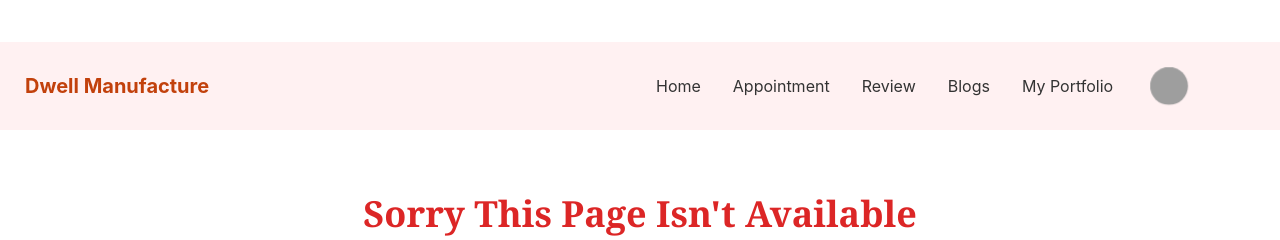
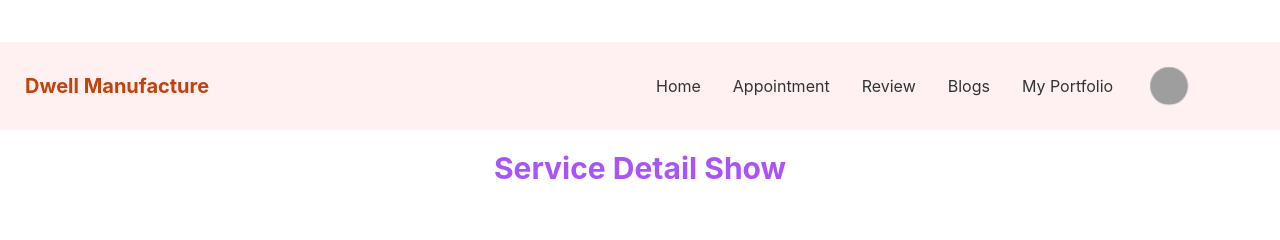
Before and after one commit to sabbir-hossen66/manufacturer-client-side, a React (Create React App) app: page /purchase in a window 1280 px wide. Shown: the top 240 px of the page. Built offline with nearby package versions, Linux system fonts and the light colour scheme; grey boxes are pictures that could not be loaded.

Commit message:
buy now button convert a link button

```diff
--- a/src/App.js
+++ b/src/App.js
@@ -5,6 +5,7 @@ import Error from './Pages/Error/Error';
 import Home from './Pages/Home/Home';
 import Title from './Pages/Home/Title/Title';
 import MyPortfolio from './Pages/MyPortfolio/MyPortfolio';
+import Purchase from './Pages/Purchase/Purchase';
 import Footer from './Pages/Shared/Footer';
 import Navbar from './Pages/Shared/Navbar';
 
@@ -17,6 +18,8 @@ function App() {
         <Route path='/' element={<Home></Home>}>Home</Route>
         <Route path='/blogs' element={<Blogs></Blogs>}></Route>
         <Route path='/my' element={<MyPortfolio></MyPortfolio>}></Route>
+        <Route path='/purchase' element={<Purchase></Purchase>}></Route>
+
         <Route path='*' element={<Error></Error>}></Route>
       </Routes>
 
--- a/src/Pages/Home/Service.js
+++ b/src/Pages/Home/Service.js
@@ -1,4 +1,6 @@
 import React from 'react';
+import { Link } from 'react-router-dom';
+import Purchase from '../Purchase/Purchase';
 
 
 const Service = ({ service }) => {
@@ -16,7 +18,7 @@ const Service = ({ service }) => {
                 <p>Q-Available: {quantityAvailable}</p>
 
                 <div class="card-actions">
-                    <button class="btn btn-primary">Buy Now</button>
+                    <Link to='purchase' element={<Purchase></Purchase>}> <button class="btn btn-primary">Buy Now</button></Link>
                 </div>
             </div>
         </div>
--- /dev/null
+++ b/src/Pages/Purchase/Purchase.js
@@ -0,0 +1,11 @@
+import React from 'react';
+
+const Purchase = () => {
+    return (
+        <div>
+            <h2 className='text-purple-500 mx-auto text-center text-3xl font-bold my-5'>Service Detail Show</h2>
+        </div>
+    );
+};
+
+export default Purchase;
```
